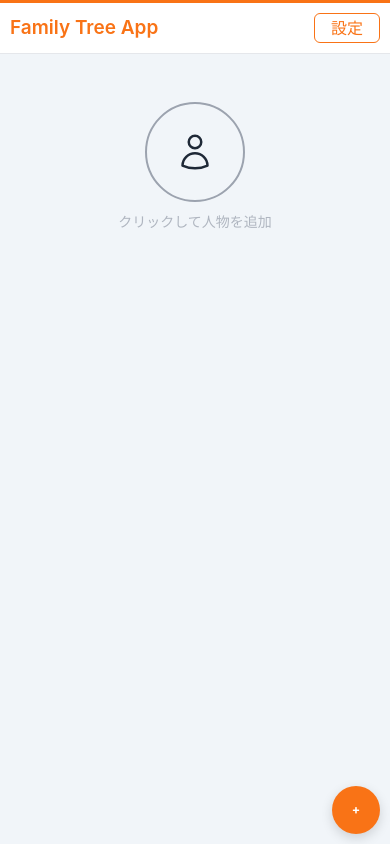
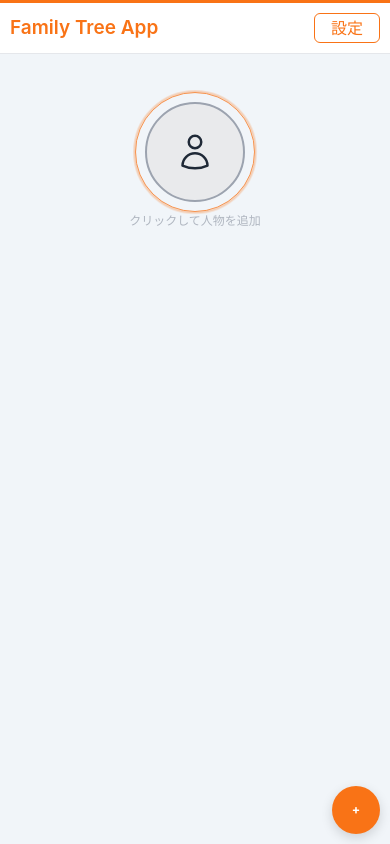
Before and after one commit to yuki1567/my-family-tree, a Nuxt app in the folder apps/frontend/: page / in a window 390 px wide. Built offline with nearby package versions, Linux system fonts and the light colour scheme.

Commit message:
コンフリクト解消

```diff
--- a/apps/frontend/components/molecules/EmptyState.vue
+++ b/apps/frontend/components/molecules/EmptyState.vue
@@ -1,7 +1,8 @@
 <template>
   <div class="empty-state">
-    <div class="person-placeholder" @click="handleStartGuide">
+    <div class="person-placeholder pulse-animation" @click="handleStartGuide">
       <UserIcon class="person-icon" />
+      <div class="pulse-ring"></div>
     </div>
     <p class="click-hint">クリックして人物を追加</p>
   </div>
@@ -58,7 +59,7 @@ const handleStartGuide = () => {
   position: relative;
   width: 120px;
   height: 120px;
-  border: 2px dashed var(--color-border);
+  border: 2px dashed #d1d5db;
   border-radius: 50%;
   border: 2px solid var(--color-border);
   display: flex;
@@ -69,7 +70,8 @@ const handleStartGuide = () => {
   background: rgba(156, 163, 175, 0.1);
   cursor: pointer;
   transition: all 0.3s ease;
-  background-color: var(--color-surface);
+  background: #e9eaec;
+  margin-bottom: 1.6rem;
 }
 
 .avatar-icon {
@@ -172,5 +174,23 @@ const handleStartGuide = () => {
     width: 40px;
     height: 40px;
   }
+
+  .pulse-animation::before {
+    top: -8px;
+    left: -8px;
+    right: -8px;
+    bottom: -8px;
+  }
+
+  .pulse-ring {
+    top: -12px;
+    left: -12px;
+    right: -12px;
+    bottom: -12px;
+  }
+
+  .click-hint {
+    font-size: 1.2rem;
+  }
 }
 </style>
```
